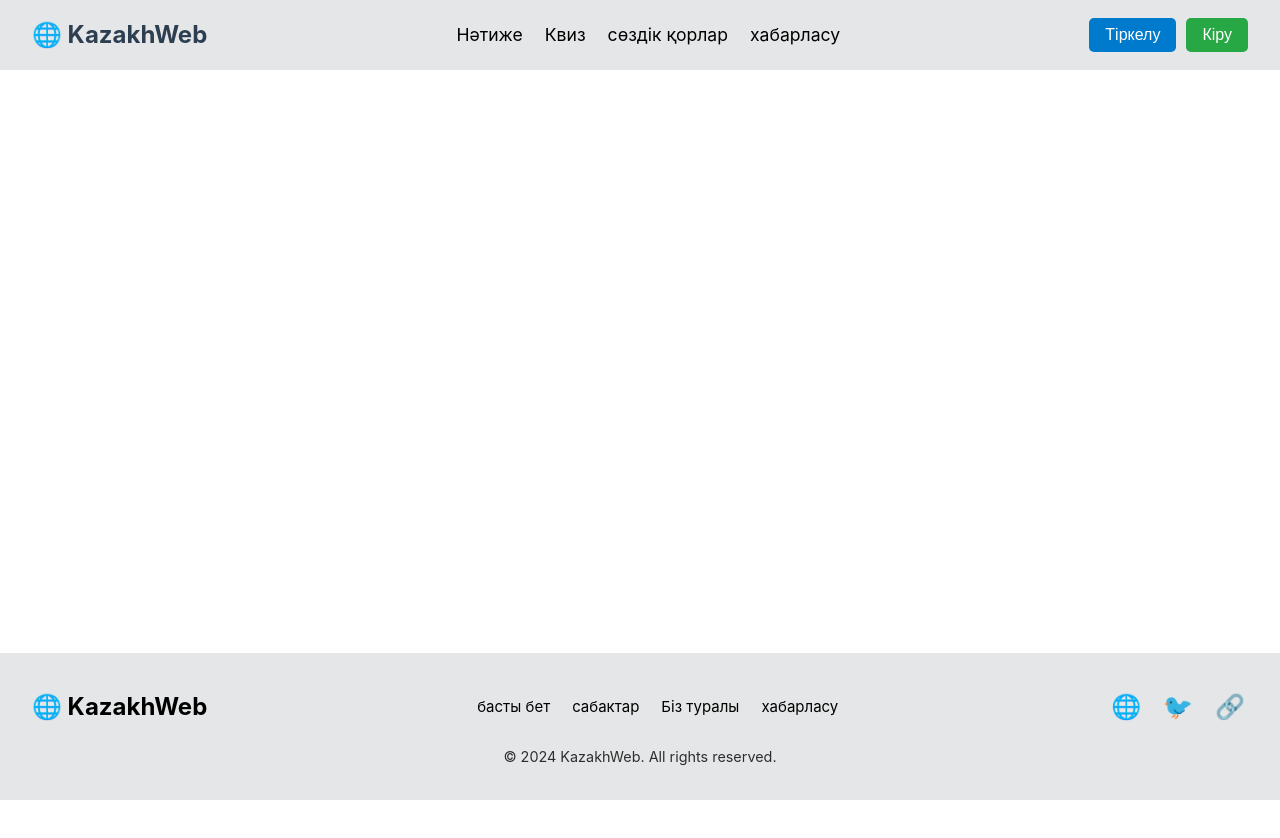
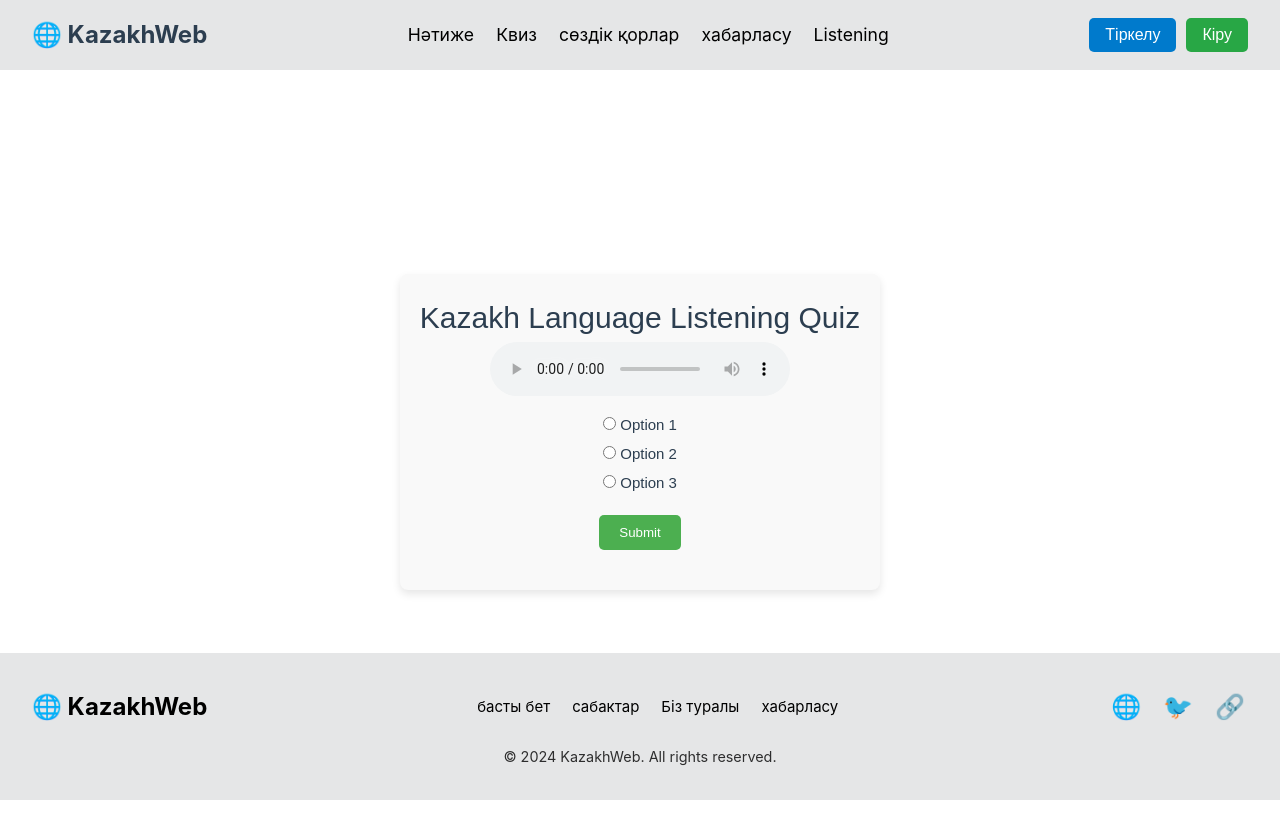
Before and after one commit to acc4abdusunkarnadir/diplom, a Vue app in the folder diplom/: page /listening in a window 1280 px wide. Shown: the top 838 px of the page. Built offline with nearby package versions, Linux system fonts and the light colour scheme.

Commit message:
some bugs fixed and added little part of listening

```diff
--- a/diplom/server.js
+++ b/diplom/server.js
@@ -1,4 +1,4 @@
-// server.js（使用 ES Module 语法）
+
 
 import express from "express";
 import mongoose from "mongoose";
--- a/diplom/src/App.vue
+++ b/diplom/src/App.vue
@@ -1,6 +1,7 @@
 <script setup>
 import WebHeader from "./components/WebHeader.vue";
 import WebFooter from "./components/WebFooter.vue";
+import Listening from "./components/Listening.vue"; // Import the Listening component
 </script>
 
 <template>
@@ -8,7 +9,7 @@ import WebFooter from "./components/WebFooter.vue";
     <WebHeader />
     <main class="content">
       <router-view />
-  </main>
+    </main>
     <WebFooter />
   </div>
 </template>
@@ -23,7 +24,6 @@ import WebFooter from "./components/WebFooter.vue";
   min-height: 100vh;
 }
 
-
 .content {
   width: 100%;
   flex-grow: 1;
--- /dev/null
+++ b/diplom/src/components/Listening.vue
@@ -0,0 +1,97 @@
+<template>
+  <div class="listening-component">
+    <h1>Kazakh Language Listening Quiz</h1>
+    <div v-if="currentQuestion" class="question-section">
+      <audio :src="currentQuestion.audio" controls></audio>
+      <div class="options">
+        <label v-for="(option, index) in currentQuestion.options" :key="index" class="option-label">
+          <input type="radio" :value="option" v-model="userAnswer" />
+          {{ option }}
+        </label>
+      </div>
+      <button @click="checkAnswer" class="submit-button">Submit</button>
+    </div>
+    <div v-else class="result-section">
+      <p>Quiz completed! Your score: {{ score }}/{{ questions.length }}</p>
+    </div>
+  </div>
+</template>
+
+<script>
+export default {
+  data() {
+    return {
+      questions: [
+        {
+          audio: 'path/to/audio1.mp3',
+          options: ['Option 1', 'Option 2', 'Option 3'],
+          correctAnswer: 'Option 1',
+        },
+        // Add more questions as needed
+      ],
+      currentQuestionIndex: 0,
+      userAnswer: null,
+      score: 0,
+    };
+  },
+  computed: {
+    currentQuestion() {
+      return this.questions[this.currentQuestionIndex];
+    },
+  },
+  methods: {
+    checkAnswer() {
+      if (this.userAnswer === this.currentQuestion.correctAnswer) {
+        this.score++;
+      }
+      this.userAnswer = null;
+      this.currentQuestionIndex++;
+    },
+  },
+};
+</script>
+
+<style scoped>
+.listening-component {
+  max-width: 600px;
+  margin: 0 auto;
+  text-align: center;
+  font-family: Arial, sans-serif;
+  background-color: #f9f9f9;
+  padding: 20px;
+  border-radius: 8px;
+  box-shadow: 0 4px 8px rgba(0, 0, 0, 0.1);
+}
+
+.question-section {
+  margin-bottom: 20px;
+}
+
+.options {
+  margin-top: 10px;
+}
+
+.option-label {
+  display: block;
+  margin: 5px 0;
+}
+
+.submit-button {
+  margin-top: 15px;
+  padding: 10px 20px;
+  background-color: #4CAF50;
+  color: white;
+  border: none;
+  border-radius: 5px;
+  cursor: pointer;
+}
+
+.submit-button:hover {
+  background-color: #45a049;
+}
+
+.result-section {
+  font-size: 18px;
+  color: #333;
+}
+</style>
--- a/diplom/src/components/QuizPage.vue
+++ b/diplom/src/components/QuizPage.vue
@@ -12,7 +12,11 @@
         </div>
         <div class="word-content">
           <h2 class="word-main">{{ words[currentIndex].kazakh }}</h2>
-            <input v-model="userAnswer" placeholder="Enter translation" class="answer-input"/>
+          <input
+            v-model="userAnswer"
+            placeholder="Enter translation"
+            class="answer-input"
+          />
         </div>
         <div class="button-group">
           <button @click="checkAnswer" class="correct-btn">Submit</button>
@@ -31,18 +35,36 @@
 export default {
   data() {
     return {
-        words: JSON.parse(localStorage.getItem("words")) || [],
+      words: [], // Initialize as an empty array
       currentIndex: 0,
       userAnswer: "",
       score: 0,
       wrongAnswers: [],
-        correctAnswers: []
+      correctAnswers: [],
     };
   },
+  created() {
+    this.fetchWords();
+  },
   methods: {
+    async fetchWords() {
+      try {
+        const response = await fetch("http://localhost:3000/api/words");
+        if (response.ok) {
+          this.words = await response.json();
+        } else {
+          console.error("Failed to fetch words");
+        }
+      } catch (error) {
+        console.error("Error:", error);
+      }
+    },
     checkAnswer() {
       let currentWord = this.words[this.currentIndex];
-        if (this.userAnswer.trim().toLowerCase() === currentWord.english.toLowerCase()) {
+      if (
+        this.userAnswer.trim().toLowerCase() ===
+        currentWord.english.toLowerCase()
+      ) {
         this.score += 10;
         this.correctAnswers.push(currentWord);
       } else {
@@ -53,16 +75,18 @@
 
       if (this.currentIndex >= this.words.length) {
         localStorage.setItem("wrongAnswers", JSON.stringify(this.wrongAnswers));
-          localStorage.setItem("correctAnswers", JSON.stringify(this.correctAnswers));
+        localStorage.setItem(
+          "correctAnswers",
+          JSON.stringify(this.correctAnswers)
+        );
         setTimeout(() => {
           this.$router.push("/");
         }, 2000);
       }
-      }
-    }
+    },
+  },
 };
 </script>
-
 
 <style scoped>
 .quiz-container {
--- a/diplom/src/components/QuizResult.vue
+++ b/diplom/src/components/QuizResult.vue
@@ -10,7 +10,9 @@
             <p>ұпай</p>
           </div>
           <div class="words">
-            <span class="big">{{ correctAnswers.length }}/{{ totalWords }}</span>
+            <span class="big"
+              >{{ correctAnswers.length }}/{{ totalWords }}</span
+            >
             <p>Correct Words</p>
           </div>
         </div>
@@ -20,7 +22,10 @@
 
     <div class="words-section">
       <div class="words-card">
-        <h3 class="word-title">Incorrect Answers <span class="badge red">{{ wrongAnswers.length }}</span></h3>
+        <h3 class="word-title">
+          Incorrect Answers
+          <span class="badge red">{{ wrongAnswers.length }}</span>
+        </h3>
         <table class="word-table">
           <thead>
             <tr>
@@ -48,15 +53,28 @@ export default {
     return {
       wrongAnswers: JSON.parse(localStorage.getItem("wrongAnswers")) || [],
       correctAnswers: JSON.parse(localStorage.getItem("correctAnswers")) || [],
-      totalWords: JSON.parse(localStorage.getItem("words"))?.length || 0,
-      score: 0 + (JSON.parse(localStorage.getItem("correctAnswers"))?.length || 0) * 10
+      totalWords: 0, // Initialize totalWords to 0
+      score:
+        0 +
+        (JSON.parse(localStorage.getItem("correctAnswers"))?.length || 0) * 10,
     };
   },
+  created() {
+    this.fetchTotalWords();
+  },
   methods: {
+    fetchTotalWords() {
+      fetch("http://localhost:3000/api/words")
+        .then((response) => response.json())
+        .then((data) => {
+          this.totalWords = data.length; // Set totalWords based on fetched data
+        })
+        .catch((error) => console.error("Error fetching words:", error));
+    },
     retryQuiz() {
       this.$router.push("/quiz"); // Restart quiz
-    }
-  }
+    },
+  },
 };
 </script>
 
@@ -137,7 +155,8 @@ button {
   margin-top: 10px;
 }
 
-.word-table th, .word-table td {
+.word-table th,
+.word-table td {
   border: 1px solid #ddd;
   padding: 8px;
   text-align: center;
--- a/diplom/src/components/WebHeader.vue
+++ b/diplom/src/components/WebHeader.vue
@@ -28,6 +28,7 @@ const links = ref([
   { name: "Квиз", path: "/courses" },
   { name: "сөздік қорлар", path: "/about" },
   { name: "хабарласу", path: "/contact" },
+  { name: "Listening", path: "/listening" },
 ]);
 </script>
 
--- a/diplom/src/router/index.js
+++ b/diplom/src/router/index.js
@@ -4,6 +4,7 @@ import QuizPage from '@/components/QuizPage.vue';
 import MainContent from '@/components/QuizResult.vue';
 import SignIn from '@/components/SignIn.vue';
 import SignUp from '@/components/SignUp.vue';
+import Listening from '../components/Listening.vue';
 
 
 const router = createRouter({
@@ -13,6 +14,11 @@ const router = createRouter({
       path: '/',
       name: 'home',
       component: MainContent,
+    },
+    {
+      path: '/listening',
+      name: 'Listening',
+      component: Listening,
     },
 
     {
```
Lines whose indentation alone changed are shown as unchanged.
